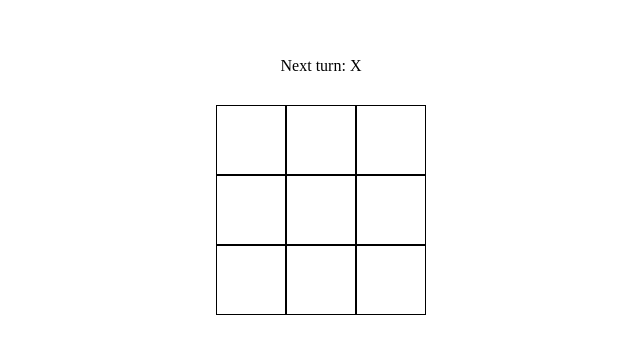
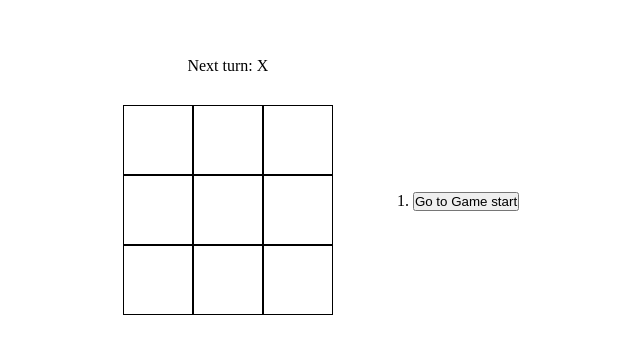
Before and after one commit to Piyu1208/React-Tic-Tac-Toe, a React (Vite) app: page / in a window 1280 px wide. Shown: the part 229-582 px from the top of the page, without its empty margins (319-959 px from the left). Built offline with nearby package versions, Linux system fonts and the light colour scheme.

Commit message:
added time travel buttons

```diff
--- a/src/App.css
+++ b/src/App.css
@@ -22,3 +22,18 @@
   height: 210px;
   width: 210px;
 }
+
+
+.container {
+  display: flex;
+  align-items: center;
+  justify-content: space-between;
+}
+
+.game-info {
+  margin-left: 80px;
+  margin-top: 60px;
+  display: flex;
+  flex-direction: column;
+
+}
--- a/src/App.jsx
+++ b/src/App.jsx
@@ -14,11 +14,10 @@ function Button({value, onButtonClick}) {
   );
 }
 
-export default function App() {
-  const [values, setValues] = useState(Array(9).fill(null));
-  const [xIsNext, setXIsNext] = useState(true);
+function Grid({xIsNext, handlePlay, values}) {
 
-  function handleClick(i) {
+
+ function handleClick(i) {
     if(values[i] || detectWinner(values)) {
       return;
     }
@@ -30,8 +29,8 @@ export default function App() {
       else {
         newValues[i] = "O";
       }
-      setXIsNext(!xIsNext);
-      setValues(newValues);
+
+      handlePlay(newValues);
     }
   }
 
@@ -56,6 +55,7 @@ export default function App() {
 
   return (
     <>
+    <div class="board">
       <div className="status">{status}</div>
       <div className="grid">
         <div className="row">
@@ -74,14 +74,59 @@ export default function App() {
           <Button value={values[8]} onButtonClick={() => handleClick(8)} />
         </div>
       </div>
+    </div>
+
 
 
     </>
   );
 
+}
 
 
 
+export default function App() {
+  const [xIsNext, setXIsNext] = useState(true);
+  const [history, setHistory] = useState([Array(9).fill(null)]);
+  const currentValues = history[history.length - 1]
+
+
+  function handlePlay(nxtHistory) {
+    setXIsNext(!xIsNext);
+    setHistory([...history, nxtHistory]);
+  }
+
+  const moves = history.map((hist, move) => {
+    let description;
+
+    if(move > 0) {
+      description = "Go to #" + move + " move";
+    }
+    else {
+      description = "Go to Game start";
+    }
+
+    return (
+      <li>
+        <button>{description}</button>
+      </li>
+    );
+  })
+
+
+  return (
+    <>
+    <div className="container">
+      <Grid xIsNext={xIsNext} handlePlay={handlePlay} values={currentValues} />
+      <div className="game-info">
+        <ol>
+          {moves}
+        </ol>
+      </div>
+    </div>
+
+    </>
+  );
 }
 
 function detectWinner(values) {
```
